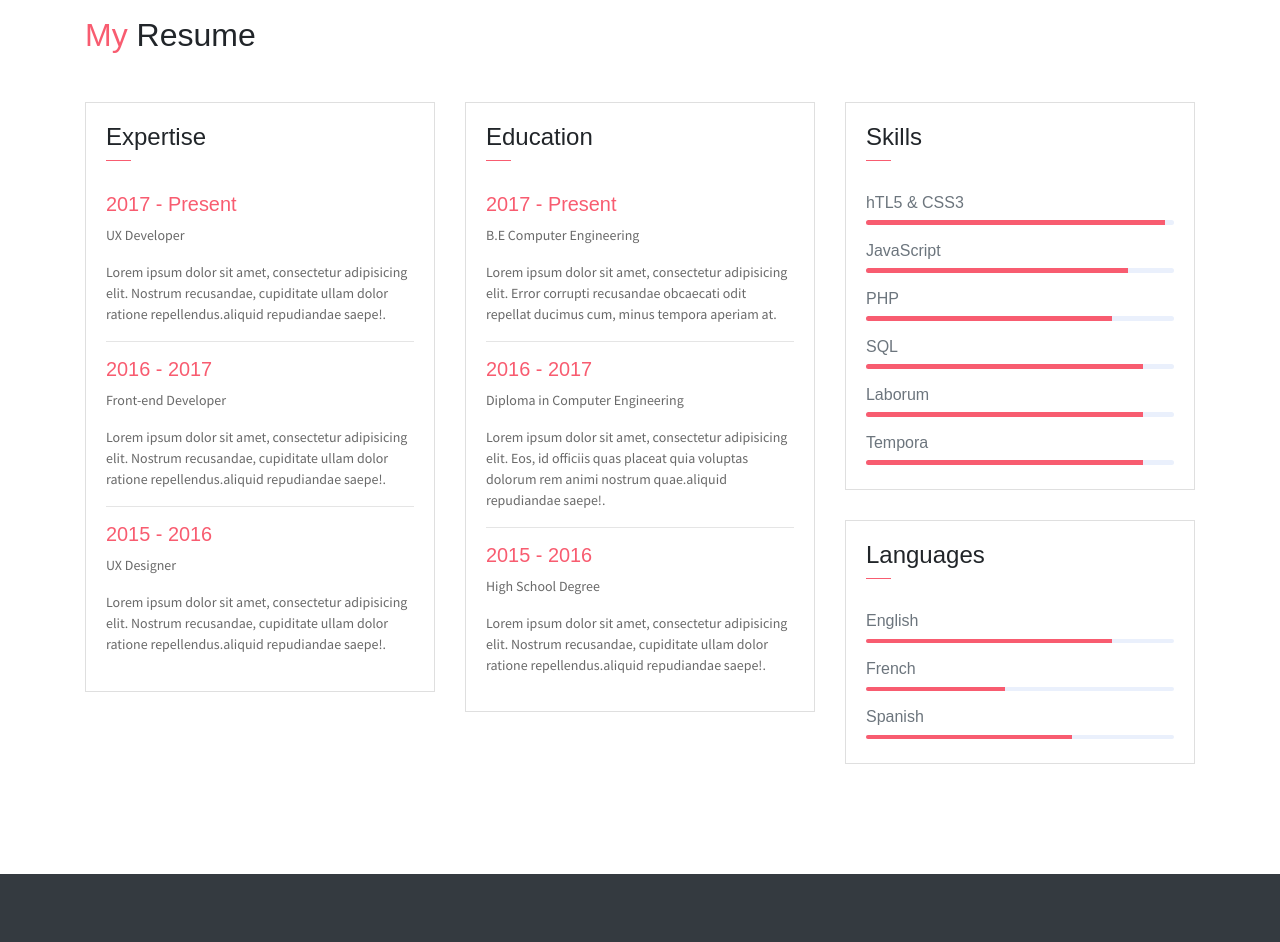
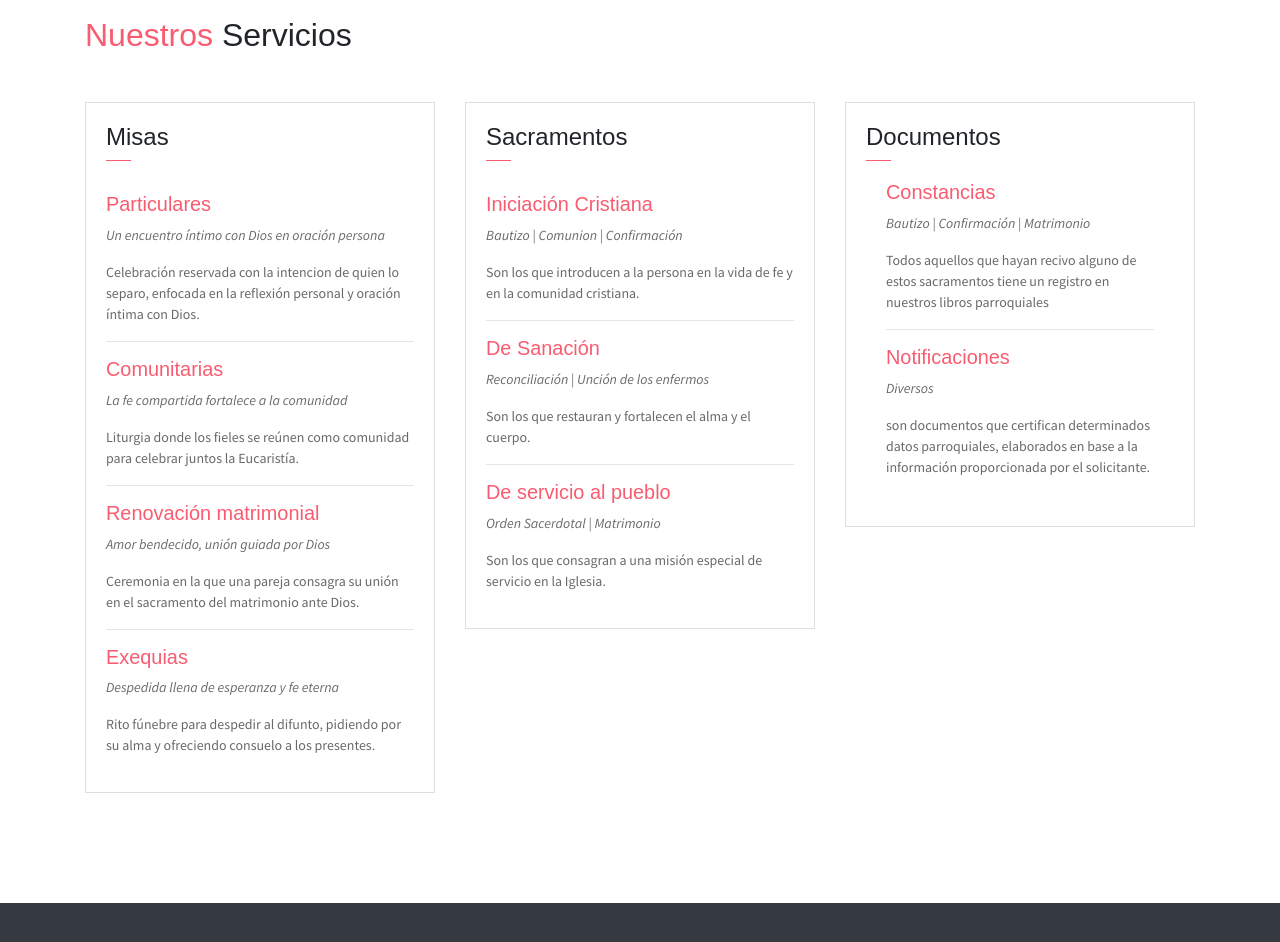
Before and after one commit to Franco494/Web-SJO, a website: page public_html/index.html in a window 1280 px wide. Shown: the part 1300-2242 px from the top of the page. Drawn offline with Linux system fonts and the light colour scheme; some packages are replaced by stand-ins of ours.

Commit message:
seccion de servicios

```diff
--- a/public_html/index.html
+++ b/public_html/index.html
@@ -44,7 +44,7 @@
                         <a href="#about" class="nav-link">Nosotros</a>
                     </li>
                     <li class="nav-item">
-                        <a href="#resume" class="nav-link">Servicios</a>
+                        <a href="#servicios" class="nav-link">Servicios</a>
                     </li>
                 </ul>
                 <ul class="navbar-nav brand">
@@ -73,9 +73,9 @@
             <div class="col-lg-4 about-card">
                 <h3 class="font-weight-light">Quienes somos?</h3>
                 <span class="line mb-5"></span>
-                <h5 class="mb-3">Somos soldados de Cristo, dispuestos a la mision de la salvación</h5>
-                <p class="mt-20">Llevamos mas de 15 años al servicio de la comunidad, cumpliendo con las enseñanzas de nuestro Señor Jesucristo</p>
-                <button class="btn btn-outline-danger"><i class="icon-down-circled2 "></i>Download My CV</button>
+                <h5 class="mb-3">Comunidad de fe, amor y esperanza</h5>
+                <p class="mt-20">Somos una comunidad católica que camina unida en la fe, el servicio y el amor a Dios. En nuestra parroquia encontrarás un espacio de encuentro, oración y crecimiento espiritual para ti y tu familia. ¡Siempre eres bienvenido(a) entre nosotros!</p>
+                <button class="btn btn-outline-danger"><i class="icon-down-circled2 "></i>Linea del Tiempo</button>
             </div>
             <div class="col-lg-4 about-card">
                 <h3 class="font-weight-light">Informacion de Contacto</h3>
@@ -120,112 +120,85 @@
         </div>
     </div>
 
-    <!--Resume Section-->
-    <section class="section" id="resume">
+    <!--sección de servicios-->
+    <section class="section" id="servicios">
         <div class="container">
-            <h2 class="mb-5"><span class="text-danger">My</span> Resume</h2>
+            <h2 class="mb-5"><span class="text-danger">Nuestros</span> Servicios</h2>
             <div class="row">
                 <div class="col-md-6 col-lg-4">
                     <div class="card">
-                       <div class="card-header">
+                        <div class="card-header">
                             <div class="mt-2">
-                                <h4>Expertise</h4>
+                                <h4>Misas</h4>
                                 <span class="line"></span>
                             </div>
                         </div>
                         <div class="card-body">
-                            <h6 class="title text-danger">2017 - Present</h6>
-                            <P>UX Developer</P>
-                            <P class="subtitle">Lorem ipsum dolor sit amet, consectetur adipisicing elit. Nostrum recusandae, cupiditate ullam dolor ratione repellendus.aliquid repudiandae saepe!.</P>
+
+                            <h6 class="title text-danger">Particulares</h6>
+
+                            <P><i>Un encuentro íntimo con Dios en oración persona</i></P>
+                            <P class="subtitle">Celebración reservada con la intencion de quien lo separo, enfocada en la reflexión personal y oración íntima con Dios.</P>
+
                             <hr>
-                            <h6 class="title text-danger">2016 - 2017</h6>
-                            <P>Front-end Developer</P>
-                            <P class="subtitle">Lorem ipsum dolor sit amet, consectetur adipisicing elit. Nostrum recusandae, cupiditate ullam dolor ratione repellendus.aliquid repudiandae saepe!.</P>
+
+                            <h6 class="title text-danger">Comunitarias</h6>
+                            <P><i>La fe compartida fortalece a la comunidad</i></P>
+                            <P class="subtitle">Liturgia donde los fieles se reúnen como comunidad para celebrar juntos la Eucaristía.</P>
+
                             <hr>
-                            <h6 class="title text-danger">2015 - 2016</h6>
-                            <P>UX Designer</P>
-                            <P class="subtitle">Lorem ipsum dolor sit amet, consectetur adipisicing elit. Nostrum recusandae, cupiditate ullam dolor ratione repellendus.aliquid repudiandae saepe!.</P>
+
+                            <h6 class="title text-danger">Renovación matrimonial</h6>
+                            <P><i>Amor bendecido, unión guiada por Dios</i></P>
+                            <P class="subtitle">Ceremonia en la que una pareja consagra su unión en el sacramento del matrimonio ante Dios.</P>
+                            <hr>
+
+                            <h6 class="title text-danger">Exequias</h6>
+                            <P><i>Despedida llena de esperanza y fe eterna</i></P>
+                            <P class="subtitle">Rito fúnebre para despedir al difunto, pidiendo por su alma y ofreciendo consuelo a los presentes.</P>
                         </div>
                     </div>
                 </div>
                 <div class="col-md-6 col-lg-4">
                     <div class="card">
-                       <div class="card-header">
+                        <div class="card-header">
                             <div class="mt-2">
-                                <h4>Education</h4>
+                                <h4>Sacramentos</h4>
                                 <span class="line"></span>
                             </div>
                         </div>
                         <div class="card-body">
-                            <h6 class="title text-danger">2017 - Present</h6>
-                            <P>B.E Computer Engineering</P>
-                            <P class="subtitle">Lorem ipsum dolor sit amet, consectetur adipisicing elit. Error corrupti recusandae obcaecati odit repellat ducimus cum, minus tempora aperiam at.</P>
+                            <h6 class="title text-danger">Iniciación Cristiana</h6>
+                            <P><i>Bautizo | Comunion | Confirmación</i></P>
+                            <P class="subtitle">Son los que introducen a la persona en la vida de fe y en la comunidad cristiana.</P>
                             <hr>
-                            <h6 class="title text-danger">2016 - 2017</h6>
-                            <P>Diploma in Computer Engineering</P>
-                            <P class="subtitle">Lorem ipsum dolor sit amet, consectetur adipisicing elit. Eos, id officiis quas placeat quia voluptas dolorum rem animi nostrum quae.aliquid repudiandae saepe!.</P>
+                            <h6 class="title text-danger">De Sanación</h6>
+                            <P><i>Reconciliación | Unción de los enfermos</i></P>
+                            <P class="subtitle">Son los que restauran y fortalecen el alma y el cuerpo.</P>
                             <hr>
-                            <h6 class="title text-danger">2015 - 2016</h6>
-                            <P>High School Degree</P>
-                            <P class="subtitle">Lorem ipsum dolor sit amet, consectetur adipisicing elit. Nostrum recusandae, cupiditate ullam dolor ratione repellendus.aliquid repudiandae saepe!.</P>
+                            <h6 class="title text-danger">De servicio al pueblo</h6>
+                            <P><i>Orden Sacerdotal | Matrimonio</i></P>
+                            <P class="subtitle">Son los que consagran a una misión especial de servicio en la Iglesia.</P>
 
                         </div>
                     </div>
                 </div>
                 <div class="col-lg-4">
                     <div class="card">
-                       <div class="card-header">
+                        <div class="card-header">
                             <div class="pull-left">
-                                <h4 class="mt-2">Skills</h4>
+                                <h4 class="mt-2">Documentos</h4>
                                 <span class="line"></span>
                             </div>
-                        </div>
-                        <div class="card-body pb-2">
-                           <h6>hTL5 &amp; CSS3</h6>
-                            <div class="progress mb-3">
-                                <div class="progress-bar bg-danger" role="progressbar" style="width: 97%" aria-valuenow="25" aria-valuemin="0" aria-valuemax="100"></div>
-                            </div>
-                            <h6>JavaScript</h6>
-                            <div class="progress mb-3">
-                                <div class="progress-bar bg-danger" role="progressbar" style="width: 85%" aria-valuenow="25" aria-valuemin="0" aria-valuemax="100"></div>
-                            </div>
-                            <h6>PHP</h6>
-                            <div class="progress mb-3">
-                                <div class="progress-bar bg-danger" role="progressbar" style="width: 80%" aria-valuenow="50" aria-valuemin="0" aria-valuemax="100"></div>
-                            </div>
-                            <h6>SQL</h6>
-                            <div class="progress mb-3">
-                                <div class="progress-bar bg-danger" role="progressbar" style="width: 90%" aria-valuenow="75" aria-valuemin="0" aria-valuemax="100"></div>
-                            </div>
-                            <h6>Laborum</h6>
-                            <div class="progress mb-3">
-                                <div class="progress-bar bg-danger" role="progressbar" style="width: 90%" aria-valuenow="75" aria-valuemin="0" aria-valuemax="100"></div>
-                            </div>
-                            <h6>Tempora</h6>
-                            <div class="progress mb-3">
-                                <div class="progress-bar bg-danger" role="progressbar" style="width: 90%" aria-valuenow="75" aria-valuemin="0" aria-valuemax="100"></div>
-                            </div>
-                        </div>
-                    </div>
-                    <div class="card">
-                       <div class="card-header">
-                            <div class="pull-left">
-                                <h4 class="mt-2">Languages</h4>
-                                <span class="line"></span>
-                            </div>
-                        </div>
-                        <div class="card-body pb-2">
-                           <h6>English</h6>
-                            <div class="progress mb-3">
-                                <div class="progress-bar bg-danger" role="progressbar" style="width: 80%" aria-valuenow="25" aria-valuemin="0" aria-valuemax="100"></div>
-                            </div>
-                            <h6>French</h6>
-                            <div class="progress mb-3">
-                                <div class="progress-bar bg-danger" role="progressbar" style="width: 45%" aria-valuenow="25" aria-valuemin="0" aria-valuemax="100"></div>
-                            </div>
-                            <h6>Spanish</h6>
-                            <div class="progress mb-3">
-                                <div class="progress-bar bg-danger" role="progressbar" style="width: 67%" aria-valuenow="50" aria-valuemin="0" aria-valuemax="100"></div>
+                            <div class="card-body">
+                                <h6 class="title text-danger">Constancias</h6>
+                                <P><i>Bautizo |  Confirmación  | Matrimonio</i></P>
+                                <P class="subtitle">Todos aquellos que hayan recivo alguno de estos sacramentos tiene un registro en nuestros libros parroquiales</P>
+                                <hr>
+                                <h6 class="title text-danger">Notificaciones</h6>
+                                <P><i>Diversos</i></P>
+                                <P class="subtitle">son documentos que certifican determinados datos parroquiales, elaborados en base a la información proporcionada por el solicitante.</P>
+
                             </div>
                         </div>
                     </div>
```
